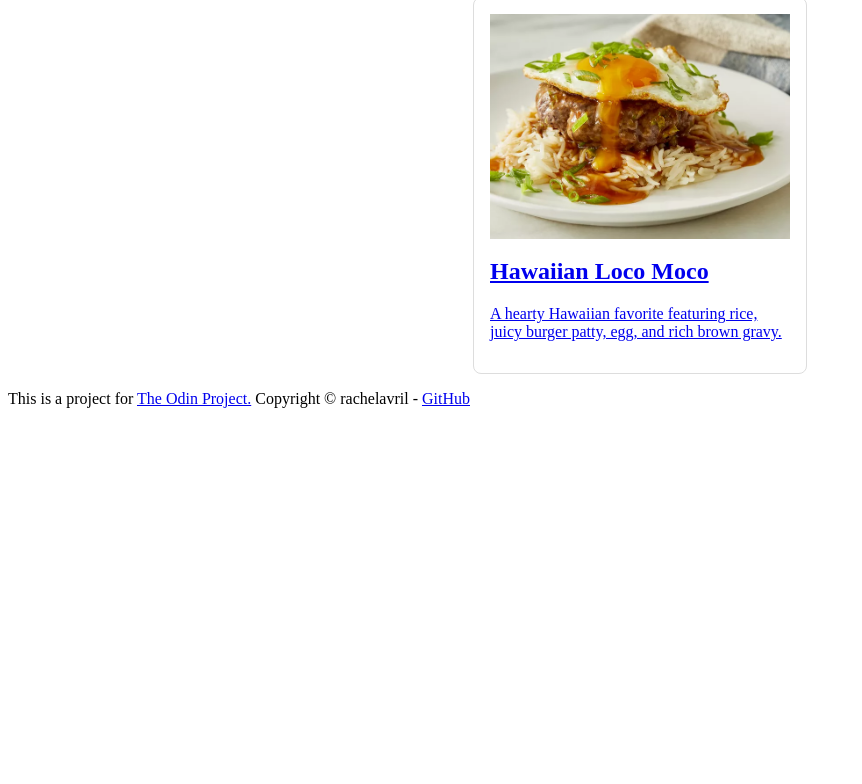
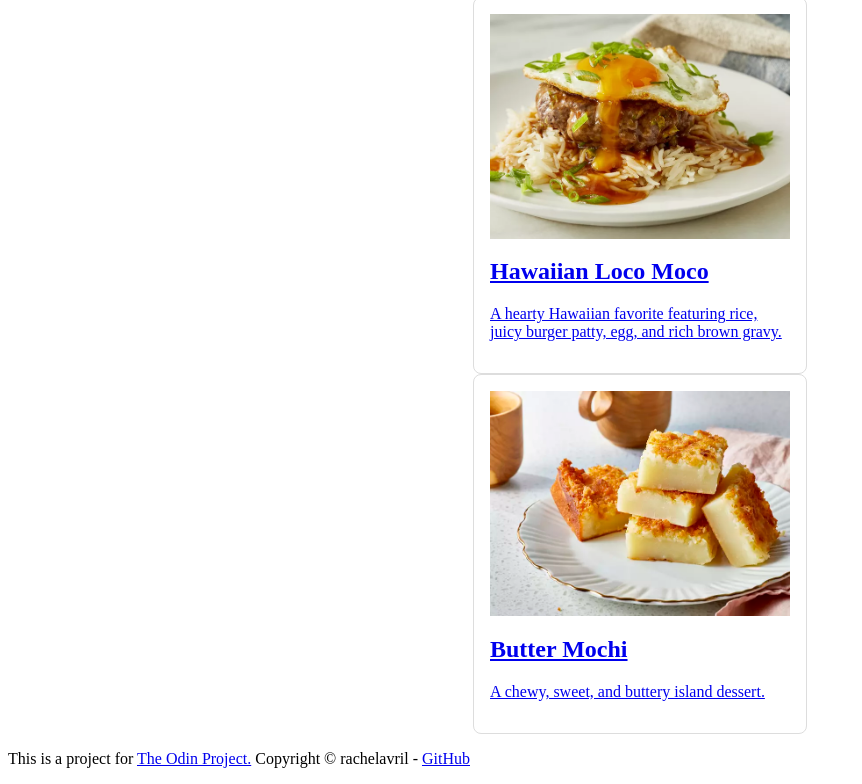
Before and after one commit to rachelavril/odin-recipes, a plain HTML site: page index.html in a window 1280 px wide. Shown: the part 536-1320 px from the top of the page, without its empty margins (0-862 px from the left). Before the commit the page ends 960 px from the top, so only its background shows below. Drawn offline with Linux system fonts and the light colour scheme.

Commit message:
feat: add third recipe card (butter mochi) to landing page.

```diff
--- a/index.html
+++ b/index.html
@@ -38,6 +38,16 @@
                 </p>
             </a>
         </article>
+        <!-- Butter Mochi Card-->
+        <article class="recipe-card">
+            <a href="recipes/butter-mochi.html">
+                <img src="images/butter-mochi.jpg" alt="Hawaiian Butter Mochi" />
+                <h2>Butter Mochi</h2>
+                <p>
+                    A chewy, sweet, and buttery island dessert.
+                </p>
+            </a>
+        </article>
       </section>
     </main>
     <footer>
```
Also changed, not shown: images/butter-mochi.jpg (added).
